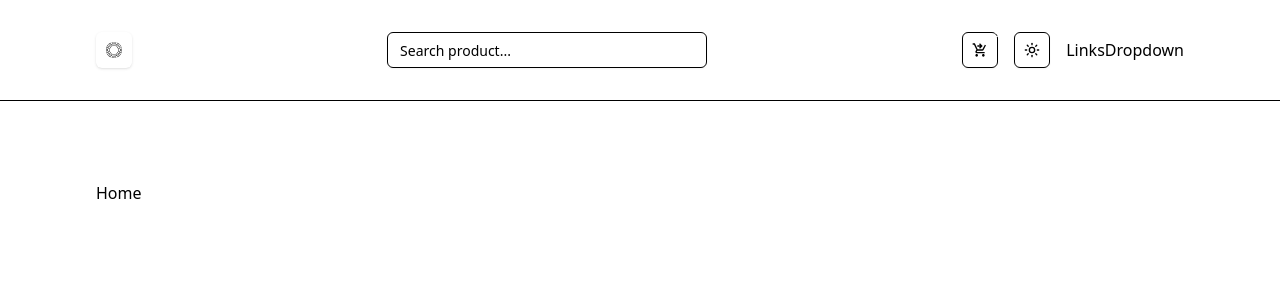
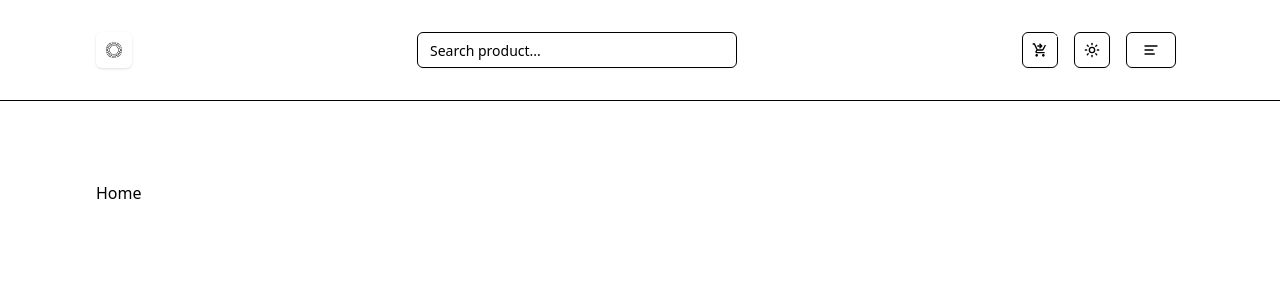
Before and after one commit to ilyasoghlu/store, a Next.js app: page / in a window 1280 px wide. Shown: the top 300 px of the page. Built offline with nearby package versions, Linux system fonts and the light colour scheme.

Commit message:
LinksDropDown menu

```diff
--- a/components/navbar/LinksDropdown.tsx
+++ b/components/navbar/LinksDropdown.tsx
@@ -5,12 +5,34 @@
   DropdownMenuItem,
   DropdownMenuTrigger,
   DropdownMenuSeparator,
+} from "@/components/ui/dropdown-menu"
 
-} from "@/components/ui/dropdown-menu"
+import { Button } from '../ui/button'
+import {LuAlignLeft} from 'react-icons/lu'
+import Link from 'next/link'
+import { links } from '@/utils/links'
 
 function LinksDropdown() {
   return (
-    <div>LinksDropdown</div>
+    <DropdownMenu>
+      <DropdownMenuTrigger asChild>
+        <Button variant='outline' className='flex gap-4 max-w-[100px]'>
+          <LuAlignLeft className='w-6 h-6' />
+        </Button>
+      </DropdownMenuTrigger>
+      <DropdownMenuContent className='w-40' align='end' sideOffset={10}>
+        {links.map((link) =>{
+          return(
+            <DropdownMenuItem key={link.href} >
+              <Link href={link.href} className='capitalize w-full'>
+                {link.label}
+              </Link>
+            </DropdownMenuItem>
+          )
+        })}
+      </DropdownMenuContent>
+      <DropdownMenuSeparator/>
+    </DropdownMenu>
   )
 }
 
```
Also changed, not shown: 1 other file (tests, documents, lock files or other folders).
